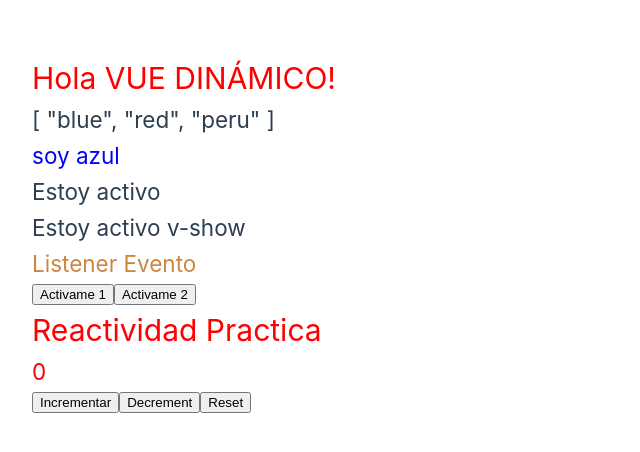
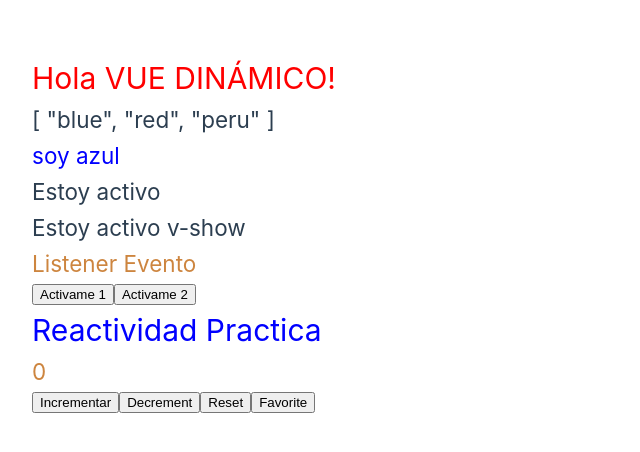
Before and after one commit to JoahanVillalobos/Capacitacion_Vue, a Vue app: page / in a window 1280 px wide. Shown: the part 166-618 px from the top of the page, without its empty margins (0-640 px from the left). Built offline with nearby package versions, Linux system fonts and the light colour scheme.

Commit message:
feature (App.vue): :sparkles: Add favorite button

```diff
--- a/src/App.vue
+++ b/src/App.vue
@@ -1,10 +1,11 @@
 <script setup>
-import { ref } from 'vue'
+import { ref, computed } from 'vue'
 const name = 'Vue dinámico'
 const listener = "Listener Evento"
 const arrayColores = ["blue", "red", "peru"]
 const activo = true
 const counter = ref(0)
+const favNumber = ref([])
 
 // metodo = methods
 const handleClick = () => {
@@ -19,6 +20,22 @@ const decrement = () => {
 }
 const reset = () => {
   counter.value = 0
+}
+
+const classCounter = computed(() => {
+  if (counter.value === 0) {
+    return "zero";
+  }
+  return counter.value > 0 ? "positive" : "negative"
+})
+
+const favorite = computed(() => {
+  const number = favNumber.value.find((num) => num === counter.value);
+  return number || number === 0;
+})
+
+const addFavorite = () => {
+  favNumber.value.push(counter.value)
 }
 
 
@@ -37,11 +54,17 @@ const reset = () => {
   <button v-on:click="handleClick">Activame 1</button>
   <button @click="handleClick">Activame 2</button>
 
-  <h1 :style="`color: ${arrayColores[1]}`">Reactividad Practica</h1>
-  <h2 :class="counter > 0 ? 'positivo' : 'negativo'">{{ counter }}</h2>
+  <h1 :style="`color: ${arrayColores[0]}`">Reactividad Practica</h1>
+  <h2 :class="classCounter">{{ counter }}</h2>
   <button @:click="increment">Incrementar</button>
   <button @:click="decrement">Decrement</button>
   <button @:click="reset">Reset</button>
+  <button :disabled="favorite" @:click="addFavorite">Favorite</button>
+  <ul>
+    <li v-for="(item, index) in favNumber" :key="index">
+      {{ item }}
+    </li>
+  </ul>
 </template>
 
 <style>
@@ -49,11 +72,15 @@ h1 {
   color: red;
 }
 
-.positivo {
+.positive {
   color: #23f323;
 }
 
-.negativo {
+.negative {
   color: #ff0000;
 }
+
+.zero {
+  color: #cd853f;
+}
 </style>
```
